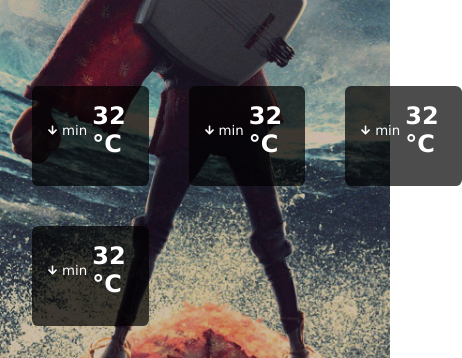
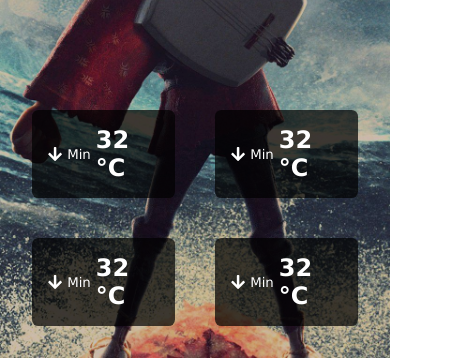
Before and after one commit to Shalomnze/react-weather-app, a React (Create React App) app: page / in a window 390 px wide. Shown: the part 486-844 px from the top of the page, 462 px wide, since content can reach past the window. Built offline with nearby package versions, Linux system fonts and the light colour scheme.

Commit message:
React weather app using openweathermap api

```diff
--- a/src/components/Description.css
+++ b/src/components/Description.css
@@ -14,14 +14,24 @@
      padding: 1rem;
      border-radius: 0.4rem;
 }
-
 .description__card-icon{
     width: 100%;
-    display: flex;
+    display:flex;
     flex-direction: row;
-    /* flex-direction: column; */
     align-items: center;
     justify-content: center;
     gap: 5px;
-    margin-bottom: 12px;
+    /* margin-bottom: 12px; */
 }
+
+.description__card-icon small{
+    text-transform: capitalize;
+}
+
+
+@media screen and (max-width: 1024px)  {
+
+    .section__descriptions{
+        grid-template-columns: 1fr 1fr;
+    }
+}
```
Also changed, not shown: src/weatherService.js (added).
